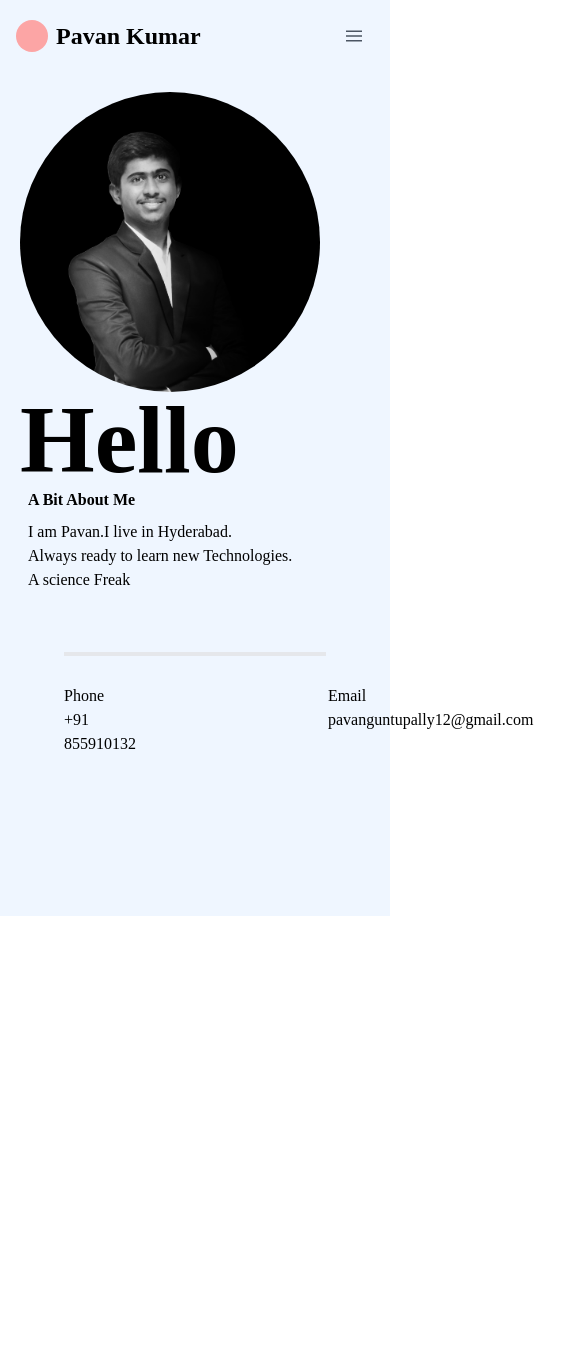
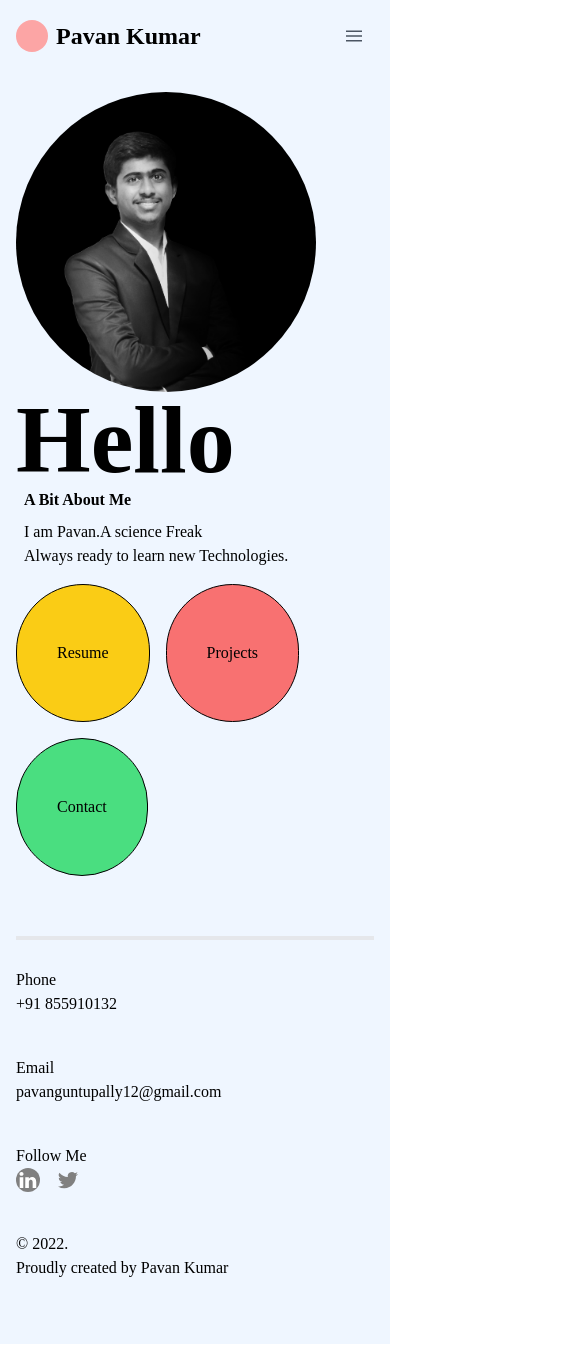
Before and after one commit to Pavan-rmes/portfolio, a React (Create React App) app: page / in a window 390 px wide. Shown: the top 1352 px of the page, 585 px wide, since content can reach past the window. Before the commit the page ends 924 px from the top, so only its background shows below. Built offline with nearby package versions, Linux system fonts and the light colour scheme.

Commit message:
navigation from right

```diff
--- a/src/App.js
+++ b/src/App.js
@@ -52,7 +52,7 @@ function Header(){
         </nav>
         <div className={`navbar-menu relative z-50 ${isMenuClicked?"block":"hidden"}`}>
           <nav
-            className="fixed top-0 left-0 bottom-0 flex flex-col w-5/6 max-w-sm py-6 px-6 bg-blue-50 border-r overflow-y-auto"
+            className="fixed top-0 right-0 bottom-0 flex flex-col w-5/6 max-w-sm py-6 px-6 bg-blue-50 border-r overflow-y-auto"
           >
             <div className="flex items-center mb-8">
               <a className="mr-auto text-3xl font-bold leading-none" href="#">
@@ -103,12 +103,17 @@ function Header(){
 function Profile(){
   return(
     <div className='py-5 md:py-20 animate-slide-in-bottom'>
-      <div className='flex flex-wrap gap-x-5 ml-5 mr-5 md:ml-64'>
+      <div className='flex flex-wrap gap-x-5 ml-4 mr-5 md:ml-64'>
         <img src={pavanImg} className='profilepic' alt='pavan profilr pic' />
         <div>
           <p className='font-semibold text-8xl md:pt-4'>Hello</p>
           <p style={{fontFamily:"Poppins"}} className='font-semibold font-sans text-l px-2 mb-2 md:mt-4'>A Bit About Me</p>
-          <p style={{fontFamily:"Poppins"}} className='px-2'>I am Pavan.I live in Hyderabad.<br />Always ready to learn new Technologies.<br />A science Freak</p>
+          <p style={{fontFamily:"Poppins"}} className='px-2'>I am Pavan.A science Freak<br />Always ready to learn new Technologies.</p>
+          <div className='flex flex-wrap gap-y-4 mt-4 gap-x-4'>
+            <div className='p-10 py-14 border cursor-pointer border-black rounded-full bg-yellow-400'>Resume</div>
+            <div className='p-10 py-14 border cursor-pointer border-black rounded-full bg-red-400'>Projects</div>
+            <div className='p-10 py-14 border cursor-pointer border-black rounded-full bg-green-400'>Contact</div>
+        </div>
         </div>
       </div>
     </div>
@@ -119,8 +124,8 @@ function Profile(){
 function Footer(){
   return(
     <div className='mt-10 animate-slide-in-bottom'>
-      <hr className='border-y-2 mx-16' />
-      <div className='mt-2 ml-16 flex gap-x-48 mb-2 py-5 pb-16'>
+      <hr className='border-y-2 mx-4 md:mx-16' />
+      <div className='mt-2 mx-4 md:ml-16 flex flex-wrap gap-y-10 gap-x-48 mb-2 py-5 pb-16'>
       <div>
         <p>Phone</p>
         <p>+91 855910132</p>
```
